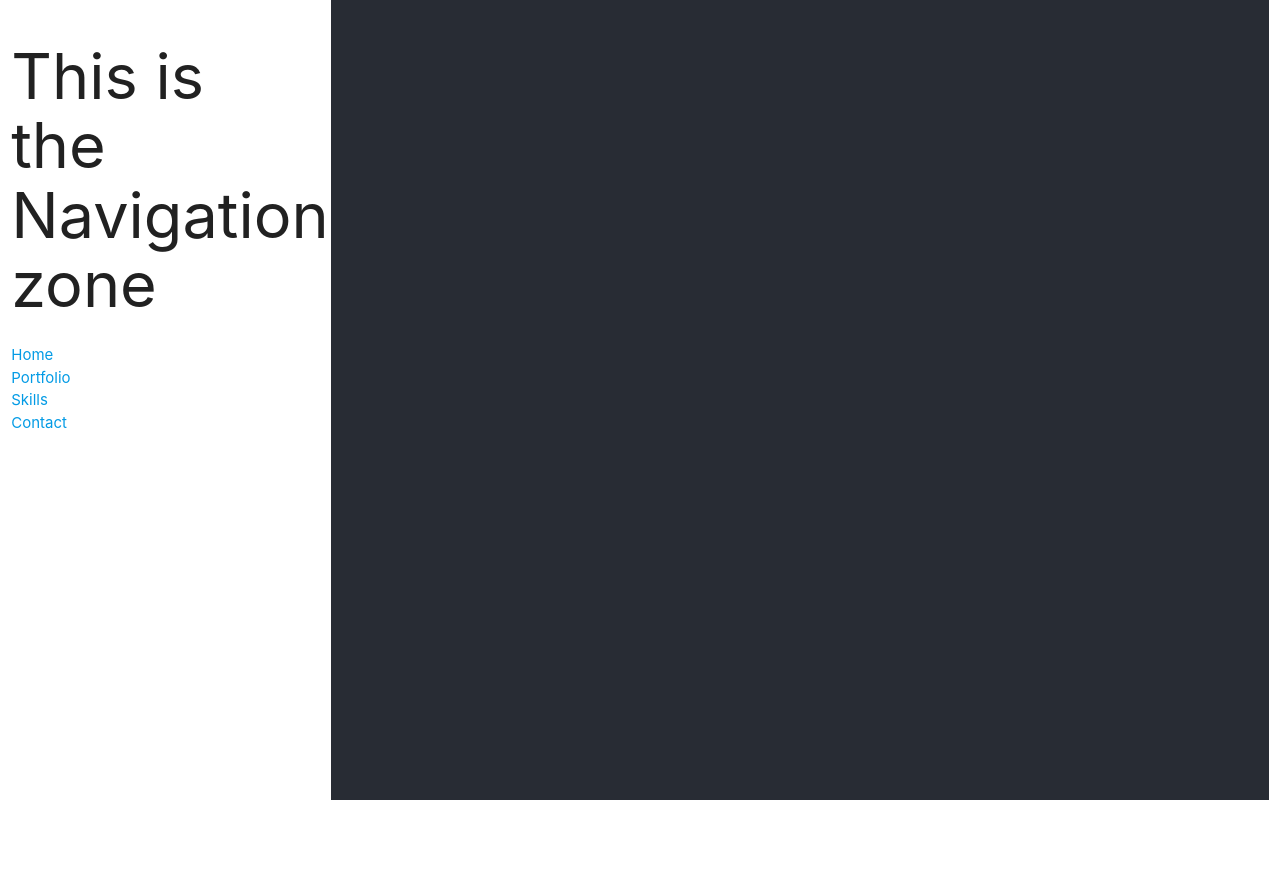
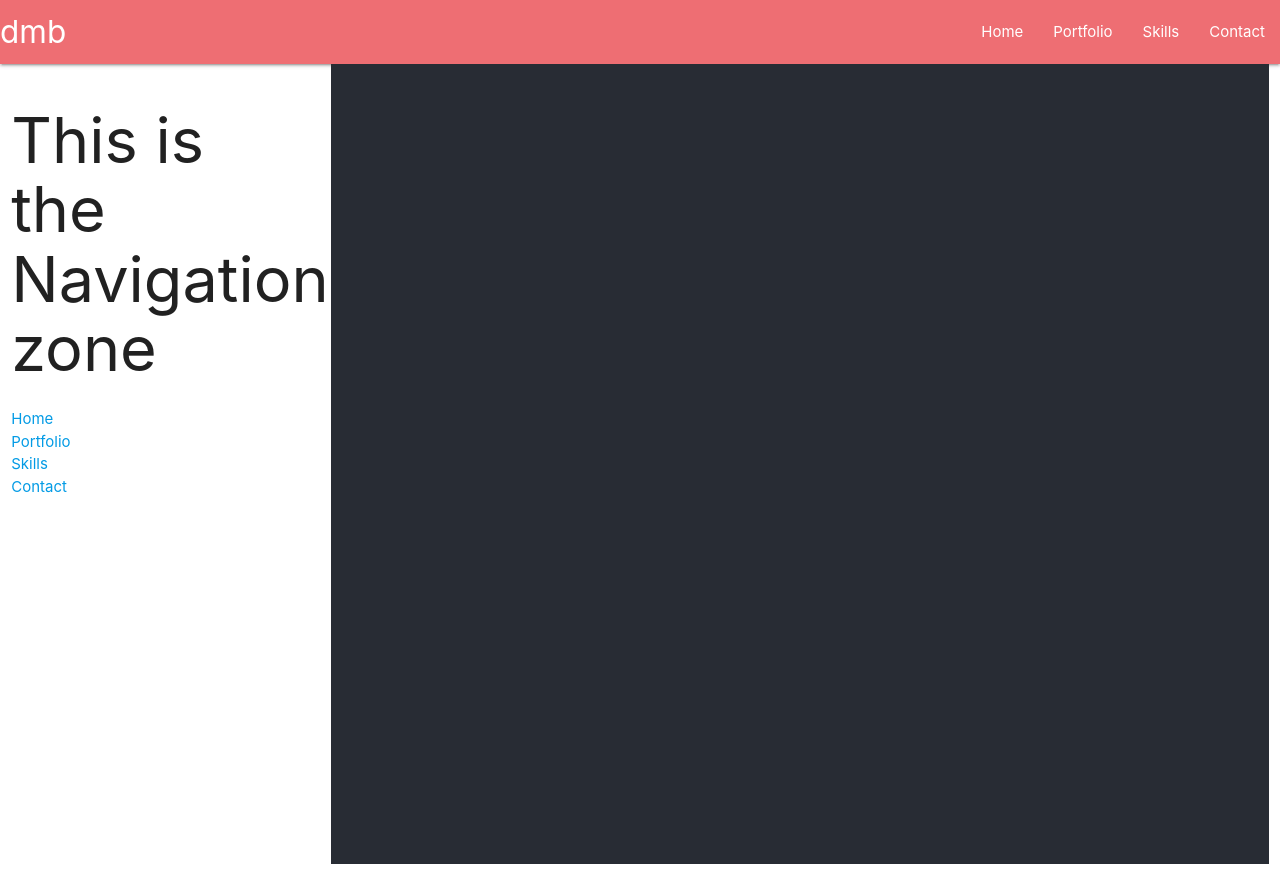
Before and after one commit to davidmbedford/davidmbedford, a React (Create React App) app: page / in a window 1280 px wide. Before the commit the page ends 820 px from the top, so only its background shows below. Built offline with nearby package versions, Linux system fonts and the light colour scheme.

Commit message:
inserted traditional navbar, got it working - will use as case-tester for main nav zone

```diff
--- a/src/components/navigation/index.js
+++ b/src/components/navigation/index.js
@@ -4,6 +4,27 @@ import './style.css';
 
 function Navigation() {
     return(
+        <>
+        <nav id="transparent">
+        <div className="nav-wrapper">
+          <a href="https://www.linkedin.com/in/david-bedford-027b99190/" className="brand-logo">dmb</a>
+          <a data-target="mobile-demo" className="sidenav-trigger"><i class="material-icons">menu</i></a>
+          <ul class="right hide-on-med-and-down">
+            <li><Link to='/'>Home</Link></li>
+            <li><Link to='/portfolio'>Portfolio</Link></li>
+            <li><Link to='/skills'>Skills</Link></li>
+            <li><Link to='/contact'>Contact</Link></li>
+          </ul>
+        </div>
+      </nav>
+
+      <ul className="sidenav">
+        <li><Link to='/'>Home</Link></li>
+        <li><Link to='/portfolio'>Portfolio</Link></li>
+        <li><Link to='/skills'>Skills</Link></li>
+        <li><Link to='/contact'>Contact</Link></li>
+      </ul>
+
         <div className="col s12 l3">
             <h1>This is the Navigation zone</h1>
             <ul>
@@ -19,6 +40,8 @@ function Navigation() {
                 <li><Link to='/contact'>Contact</Link></li>
             </ul>
         </div>
+
+</>
     )
 }
 
```
